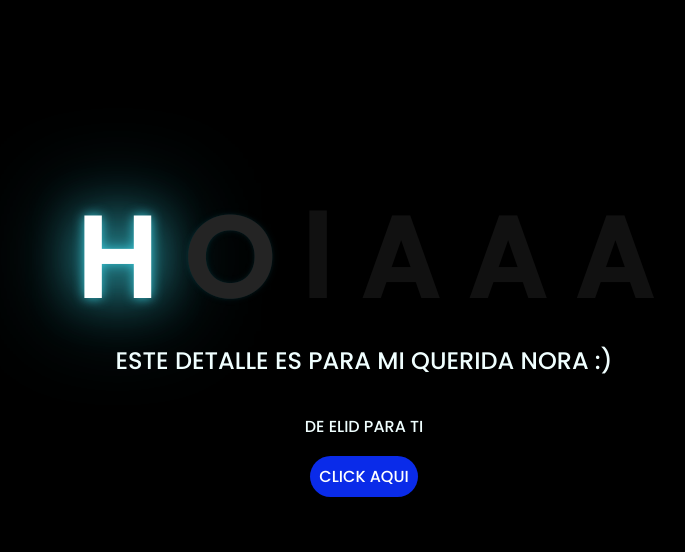
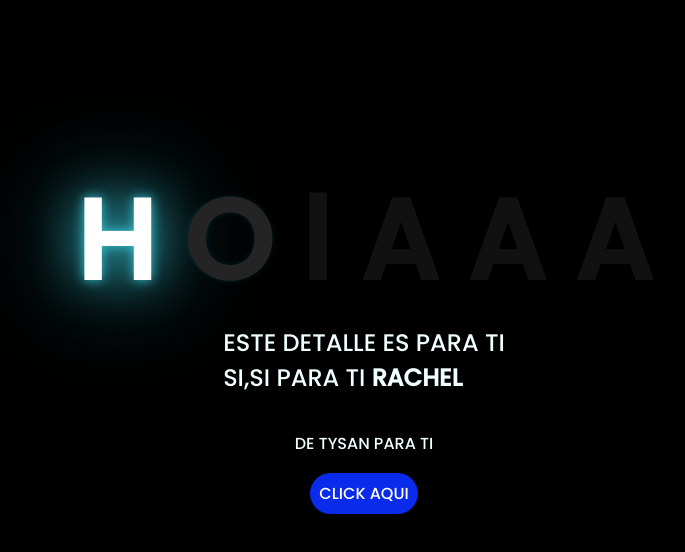
Before and after one commit to tyzan18/cinthy.com, a plain HTML site: page index.html in a window 1280 px wide. Shown: the whole page, without its empty margins (284-969 px from the left). Drawn offline with Linux system fonts and the light colour scheme.

Commit message:
Update index.html

```diff
--- a/index.html
+++ b/index.html
@@ -7,7 +7,7 @@
     <meta name="viewport" content="width=device-width, initial-scale=1.0">
     <link rel="stylesheet" href="css/style.css">
     <link rel="icon" href="img/flowers.png" type="image/x-icon">
-    <title>Flowers Nora🥰</title>
+    <title>Flowers</title>
 </head>
 
 <body>
@@ -20,10 +20,11 @@
         <span>A</span>
     </div>
     <div class="description">
-        <span>ESTE DETALLE ES PARA MI QUERIDA NORA :)</span>
+        <span>ESTE DETALLE ES PARA TI<br>SI,SI PARA TI <strong>RACHEL</strong></br>
+        </span>
     </div>
     <div>
-        <p>DE ELID PARA TI</p>
+        <p>DE TYSAN PARA TI</p>
     </div>
     <div class="button">
         <button class="botones">
```
